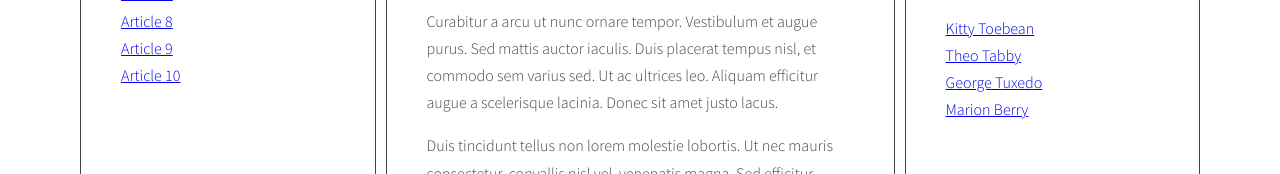
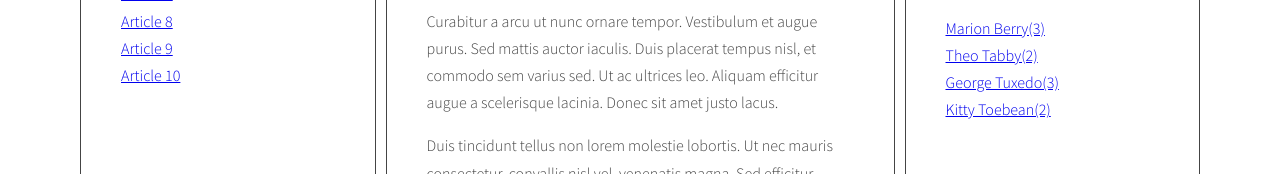
Before and after one commit to kfaldzinski/javascript-blog, a website: page index.html in a window 1280 px wide. Shown: the part 541-715 px from the top of the page. Drawn offline with nearby package versions, Linux system fonts and the light colour scheme.

Commit message:
Ending generateAuthors function

```diff
--- a/js/script.js
+++ b/js/script.js
@@ -47,6 +47,7 @@
   optAuthorsListSelector = '.list.authors-';
 
 function generateTitleLinks(customSelector = ''){
+  console.log(customSelector);
 
   //remove contents of titleList
   const titleList = document.querySelector(optTitleListSelector);
@@ -89,7 +90,7 @@
 
 generateTitleLinks();
 
-function calculateTagsParams(tags){
+function calculateTagsParams (tags){
   const params = {
     max: 0,
     min: 999999
@@ -108,8 +109,8 @@
 
 function calculateTagClass(count, params){
   //console.log('test');
-  console.log(count);
-  console.log(params);
+  //console.log(count);
+  //console.log(params);
   //console.log(optCloudClassCount);
 
   //looking for a count, which is a subtract beetween a value out tag(6) vs. params.min
@@ -124,11 +125,11 @@
   //do const classNumber as algorithm integer lottery draw
   const classNumber = Math.floor( percentage * (optCloudClassCount - 1) + 1 );
 
-  console.log('test');
-  console.log('normalizedCount =', normalizedCount);
-  console.log('normalizedMax =', normalizedMax);
-  console.log('percentage = ', percentage);
-  console.log('classNumber =', classNumber);
+  //console.log('test');
+  //console.log('normalizedCount =', normalizedCount);
+  //console.log('normalizedMax =', normalizedMax);
+  //console.log('percentage = ', percentage);
+  //console.log('classNumber =', classNumber);
 
   return "tag-size-" + classNumber;
 }
@@ -187,7 +188,7 @@
   const tagList = document.querySelector('.tags');
 
   const tagsParams = calculateTagsParams(allTags);
-  console.log('tagsParams:', tagsParams);
+  //console.log('tagsParams:', tagsParams);
 
   //[NEW] create variable for all links html code
   let allTagsHTML = '';
@@ -195,9 +196,10 @@
   //[NEW] start LOOP for each tag in allTags
   for(let tag in allTags){
     const tagLink = '<li><a href="#tag-' + tag + '">' + tag + '</a></li>';
-  //[NEW] generate code of a link and add it to allTagsHTML
+    //console.log(tagLink);
+    //[NEW] generate code of a link and add it to allTagsHTML
     const tagLinkHTML = '<li><a class="' + calculateTagClass(allTags[tag], tagsParams) + '" href="#tag-' + tag + '">'+ tag + '(' + allTags[tag] + ')' +'</a></li>';
-    console.log('tagLinkHTML:', tagLinkHTML);
+    //console.log('tagLinkHTML:', tagLinkHTML);
     allTagsHTML += tagLinkHTML;
 
   //[NEW] end LOOP for each tag in allTags
@@ -277,6 +279,8 @@
 addClickListenersToTags();
 
 function generateAuthors(){
+  //[NEW] create a new variable allAuthor with an empty object
+  let allAuthors = {};
 
   //find all articles
   const articles = document.querySelectorAll(optArticleSelector);
@@ -291,13 +295,51 @@
 
     //get author from 'data-author' attribute
     const articleAuthor = article.getAttribute('data-author');
-    //console.log(articleAuthors);
 
     //insert html of all the links into the tags wrapper
     authorWrapper.innerHTML = 'By <a href="#author-' + articleAuthor + '">' + articleAuthor + '</a>';
 
+    const [name, lastname] = articleAuthor.split(" ");
+    const authorKey = name + lastname;
+    if (!Object.prototype.hasOwnProperty.call(allAuthors, authorKey)) {
+      allAuthors[authorKey] = {
+        count: 1,
+        name: name,
+        lastname: lastname
+      };
+    } else {
+      allAuthors[authorKey] = {
+        count: allAuthors[authorKey].count + 1,
+        name: name,
+        lastname: lastname
+      };
+    }
+
   //end LOOP for every authors
   }
+
+  //[NEW] find list of authors in right column
+  const authorList = document.querySelector('.authors-');
+  console.log(authorList);
+
+  //[NEW] create variable for all links html code
+  let allAuthorsHTML = '';
+
+  //[NEW] start LOOP for each author in allAuthors
+  for(let author in allAuthors){
+    console.log(author);
+    const authorLink = '<li><a href="#author-' + allAuthors[author].name + ' ' + allAuthors[author].lastname + '" >' + allAuthors[author].name + ' ' + allAuthors[author].lastname + '(' + allAuthors[author].count + ')' + '</a></li>';
+
+    //[NEW] generate code of a link and add it to allAuthorsHTML
+    console.log(allAuthors);
+
+    //console.log('tagLinkHTML:', tagLinkHTML);
+    allAuthorsHTML += authorLink;
+
+  //[NEW] end LOOP for each author in allAuthors
+  }
+
+  authorList.innerHTML = allAuthorsHTML;
 
 }
 
@@ -316,6 +358,7 @@
 
   //make a new const 'author' and extract author from the 'href' constant
   const author = href.replace('#author-', '');
+  console.log(author);
 
   //find all author links with class active
   const activeAuthorLinks = document.querySelectorAll('a[href="#author-"]');
@@ -346,7 +389,6 @@
 
 }
 
-
 function addClickListenersToAuthors(){
 
   //find all links to authors
```
Also changed, not shown: index.html (+2 -0 lines).
